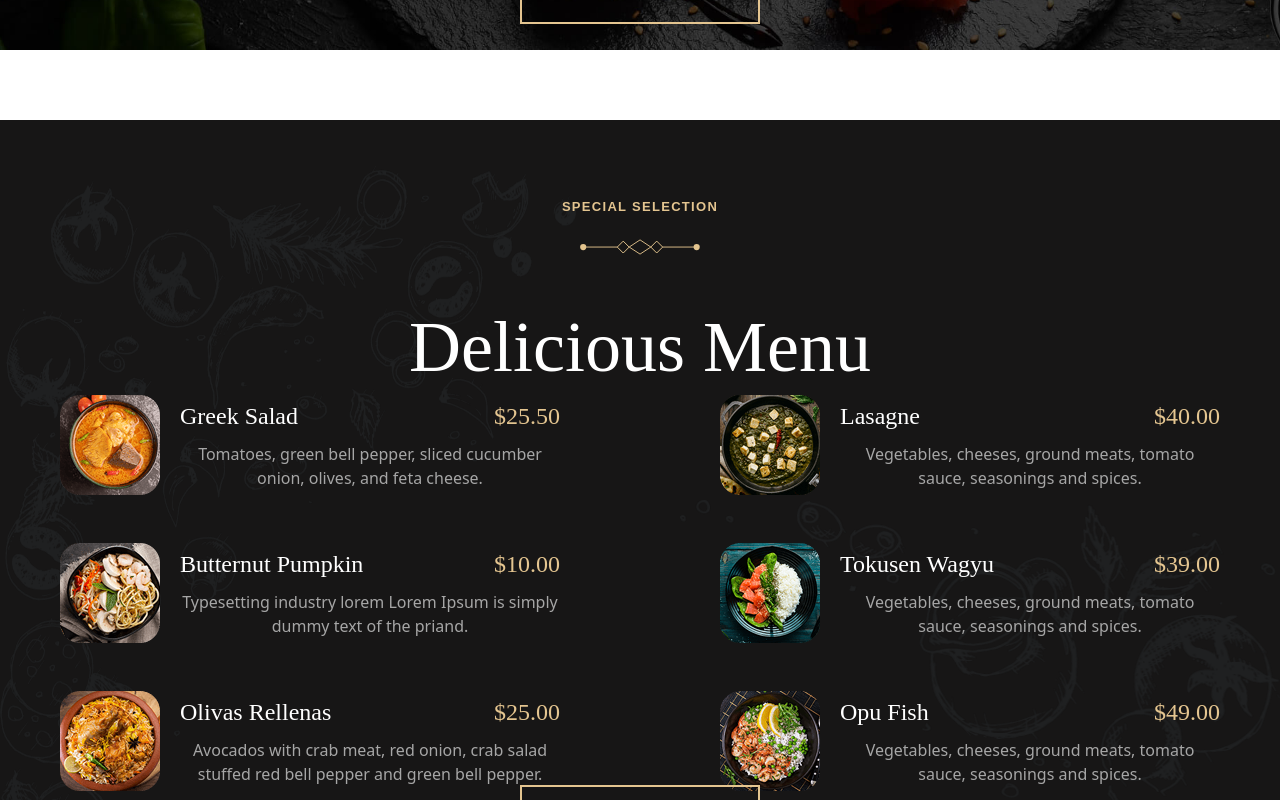
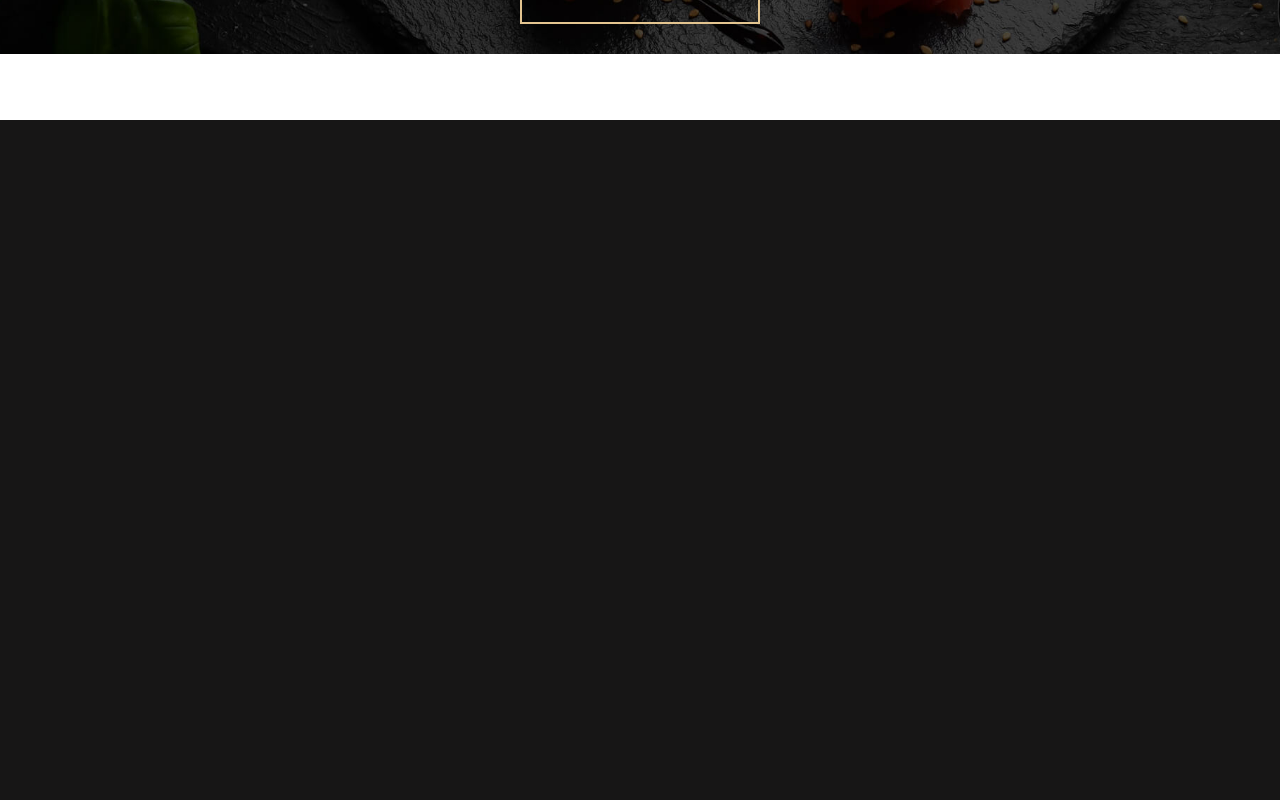
Before and after one commit to SalhineRachid/GRILLI, a React (Vite) app: page / in a window 1280 px wide. Shown: the part 680-1480 px from the top of the page. Built offline with nearby package versions, Linux system fonts and the light colour scheme; a web font is replaced by a local one.

Commit message:
start on the about us but the scroll issues got me

```diff
--- a/src/App.jsx
+++ b/src/App.jsx
@@ -5,6 +5,7 @@ import Home from './Pages/Home'
 import Menu from './Pages/Menu'
 import SpeciatDish from './Pages/SpeciatDish'
 import Contact_us from './Pages/Contact_us'
+import About_us from './Pages/About_us'
 function App() {
 
 
@@ -12,8 +13,10 @@ function App() {
     <>
       <Navbar />
       <Home />
+      <About_us />
       <Menu />
       <SpeciatDish />
+
       <Contact_us />
 
 
--- /dev/null
+++ b/src/Pages/About_us.jsx
@@ -0,0 +1,8 @@
+import React from 'react'
+
+function About_us() {
+  return (
+    <div className='w-full h-screen bg-[#171616]'></div>
+  )
+}
+export default About_us
--- a/src/Pages/Contact_us.jsx
+++ b/src/Pages/Contact_us.jsx
@@ -8,18 +8,18 @@ import "./font.css";
 function Contact_us() {
   return (
     <div
-      className=" w-full min-h-screen  flex items-center p-[5%]"
+      className=" w-full min-h-screen  flex justify-center items-center p-[5%]"
       style={{ backgroundImage: `url(${screen})` }}
     >
       <div
-        className=" relative w-1/2 h-[90%] flex flex-col justify-center items-center gap-10 text-white"
+        className=" relative w-1/2 h-[90%] flex flex-col justify-center items-center text-white"
         style={{ backgroundImage: `url(${formPattern})` }}
       >
         <img
           className="absolute w-[60%] h-[90%] inset-0 z-0 upDownMotion "
           src={shape5}
         />
-        <div className="relative z-10 flex flex-col justify-center items-center gap-10">
+        <div className="relative w-1/2 h-[70%] z-10 flex flex-col justify-center items-center gap-8">
           <h1 id="apply-forum-font" className="text-7xl">
             Contact US
           </h1>
```
